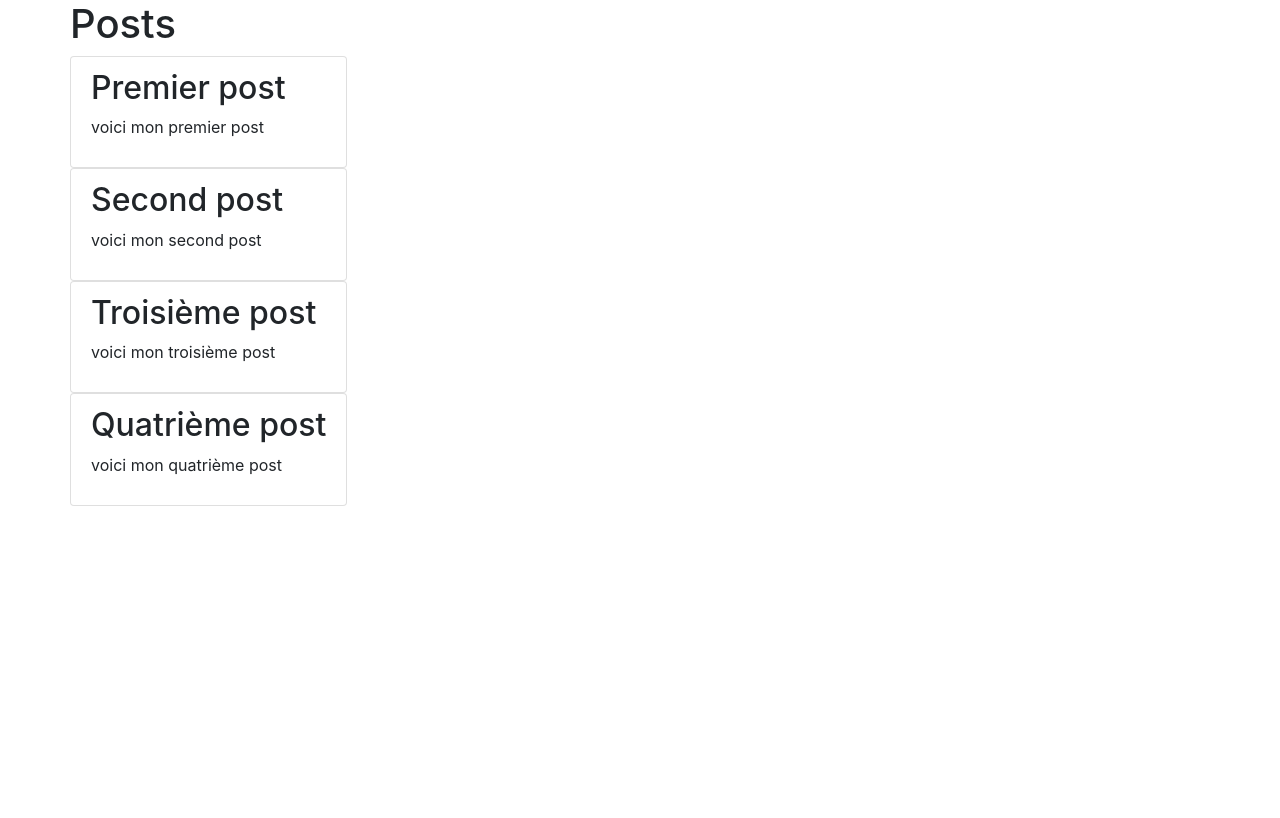
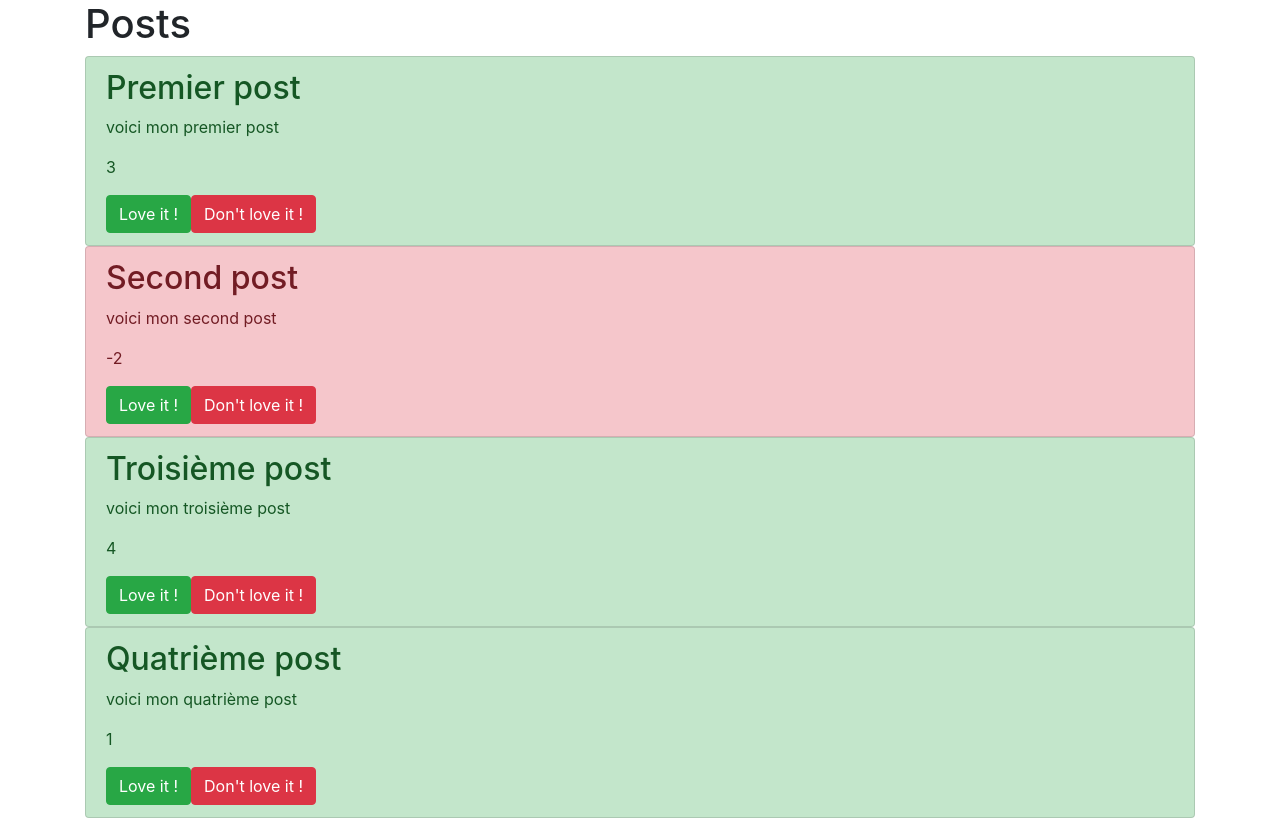
Before and after one commit to guillaumefavre/AngularBlog, an Angular app in the folder tuto-blog/: page / in a window 1280 px wide. Built offline with nearby package versions, Linux system fonts and the light colour scheme.

Commit message:
Ajout boutons LoveIt et gestion couleur

```diff
--- a/tuto-blog/src/app/app.component.html
+++ b/tuto-blog/src/app/app.component.html
@@ -1,5 +1,5 @@
 <div class="container">
-  <div class="row">
+  <div>
     <div class="col-xs-12">
 	  <h1>Posts</h1>
 
--- a/tuto-blog/src/app/app.component.ts
+++ b/tuto-blog/src/app/app.component.ts
@@ -10,19 +10,23 @@ export class AppComponent {
   posts = [
   	{
   		titre: 'Premier post',
-  		contenu: 'voici mon premier post'
+  		contenu: 'voici mon premier post',
+  		loveIts: 3
   	},
 	{
   		titre: 'Second post',
-  		contenu: 'voici mon second post'
+  		contenu: 'voici mon second post',
+  		loveIts: -2
   	},
   	{
   		titre: 'Troisième post',
-  		contenu: 'voici mon troisième post'
+  		contenu: 'voici mon troisième post',
+  		loveIts: 4
   	},
 	{
   		titre: 'Quatrième post',
-  		contenu: 'voici mon quatrième post'
+  		contenu: 'voici mon quatrième post',
+  		loveIts: 1
   	}
   ];
 
--- a/tuto-blog/src/app/post-list-component/post-list-component.component.html
+++ b/tuto-blog/src/app/post-list-component/post-list-component.component.html
@@ -2,7 +2,8 @@
 
   <app-post-list-item-component *ngFor="let post of childPosts"
   									[postTitre] = post.titre
-  									[postContenu] = post.contenu>
+  									[postContenu] = post.contenu
+  									[postLoveIts] = post.loveIts>
 
   </app-post-list-item-component>
 </ul>
--- a/tuto-blog/src/app/post-list-item-component/post-list-item-component.component.html
+++ b/tuto-blog/src/app/post-list-item-component/post-list-item-component.component.html
@@ -1,6 +1,14 @@
-<li class="list-group-item">
+<li [ngClass]="{'list-group-item': true,
+				'list-group-item-success': postLoveIts > 0,
+				 'list-group-item-danger': postLoveIts < 0}">
 
 	<h2>{{ postTitre }}</h2>
 	<p>{{ postContenu }}</p>
+	<p>{{ postLoveIts }}</p>
+
+
+  	<button class="btn btn-success" (click)="onLoveIt()">Love it !</button>
+  	<button class="btn btn-danger" (click)="onDontLoveIt()">Don't love it !</button>
+
 
 </li>
--- a/tuto-blog/src/app/post-list-item-component/post-list-item-component.component.ts
+++ b/tuto-blog/src/app/post-list-item-component/post-list-item-component.component.ts
@@ -9,10 +9,21 @@ export class PostListItemComponentComponent implements OnInit {
 
 	@Input() postTitre: string;
 	@Input() postContenu: string;
+	@Input() postLoveIts: number;
 
   constructor() { }
 
   ngOnInit() {
   }
 
+  onLoveIt() {
+  	console.log('I love it !');
+  	this.postLoveIts = this.postLoveIts + 1;
+  }
+
+  onDontLoveIt() {
+  	console.log('I don\'t love it !');
+  	this.postLoveIts = this.postLoveIts - 1;
+  }
+
 }
```
